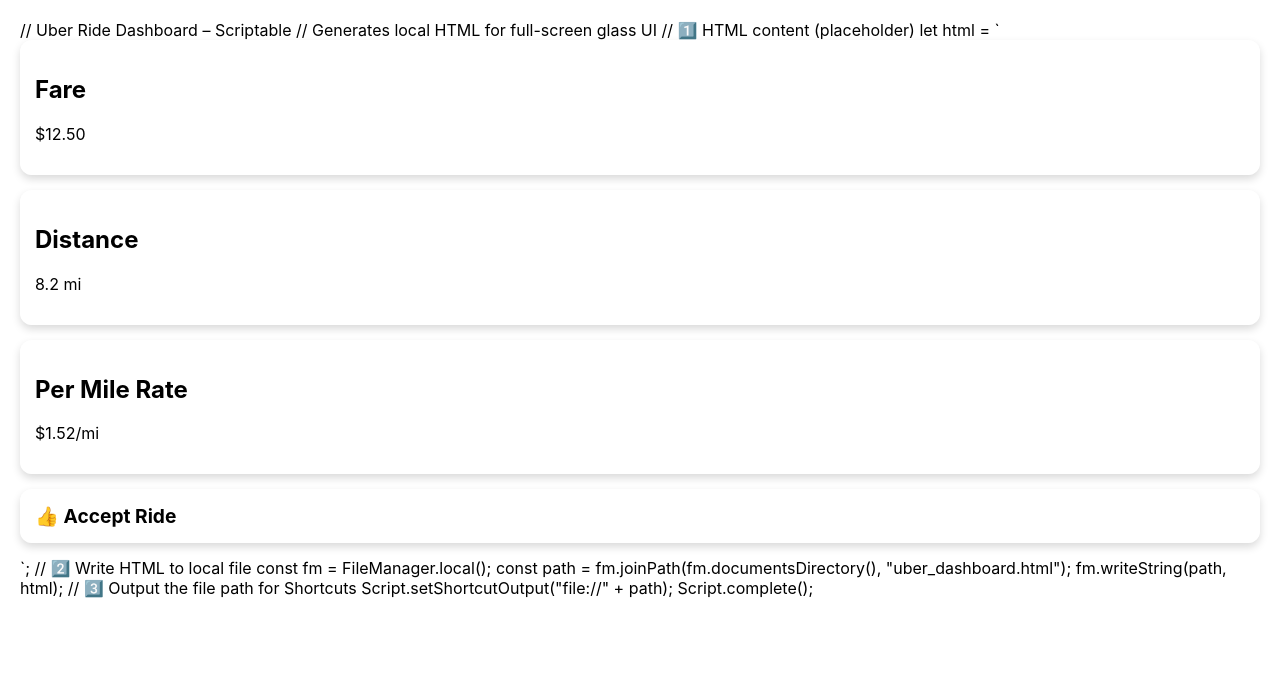
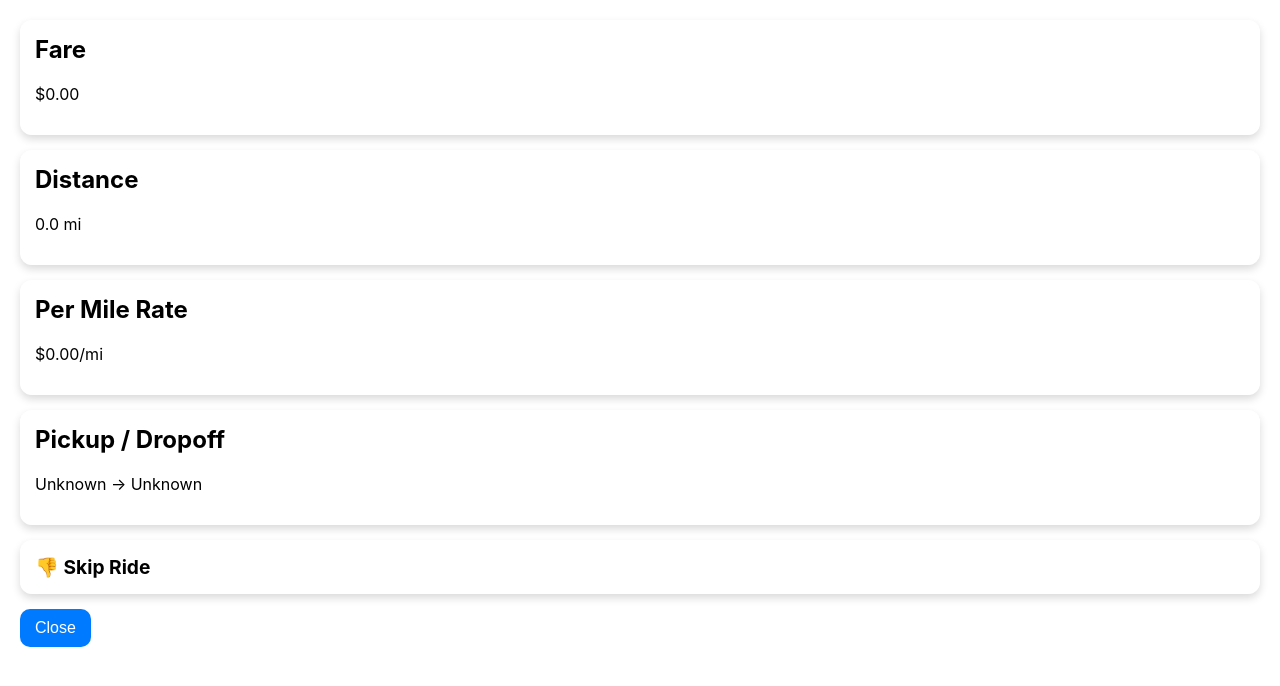
Before and after one commit to jamesburgos/refactored-couscous, a plain HTML site: page index.html in a window 1280 px wide. Drawn offline with Linux system fonts and the light colour scheme.

Commit message:
Update index.html

```diff
--- a/index.html
+++ b/index.html
@@ -1,61 +1,90 @@
-// Uber Ride Dashboard – Scriptable
-// Generates local HTML for full-screen glass UI
-
-// 1️⃣ HTML content (placeholder)
-let html = `
 <!DOCTYPE html>
-<html>
+<html lang="en">
 <head>
 <meta name="viewport" content="width=device-width, initial-scale=1.0">
+<title>Uber Ride Dashboard</title>
 <style>
+  /* Use system font stack */
   body {
     font-family: -apple-system, system-ui, sans-serif;
     margin: 0;
     padding: 20px;
-    background: rgba(255,255,255,0.35);
     backdrop-filter: blur(30px);
+    background: rgba(255,255,255,0.35); /* fallback for light mode */
+    transition: background 0.3s, color 0.3s;
   }
 
+  /* Cards styling */
   .card {
     padding: 15px;
     border-radius: 12px;
-    background: rgba(255,255,255,0.55);
+    background: rgba(255,255,255,0.5);
     box-shadow: 0 4px 8px rgba(0,0,0,0.15);
     margin-bottom: 15px;
     color: #000;
   }
 
+  h2 { margin-top: 0; }
+
   .verdict {
     font-weight: bold;
     font-size: 1.2em;
   }
+
+  button {
+    padding: 10px 15px;
+    border-radius: 10px;
+    border: none;
+    font-size: 1em;
+    cursor: pointer;
+    background-color: #007aff;
+    color: white;
+  }
+
+  /* Dark mode adjustments */
+  @media (prefers-color-scheme: dark) {
+    body {
+      background: rgba(0,0,0,0.35);
+    }
+    .card {
+      background: rgba(30,30,30,0.55);
+      color: #fff;
+      box-shadow: 0 4px 8px rgba(0,0,0,0.6);
+    }
+    button {
+      background-color: #0a84ff;
+      color: white;
+    }
+  }
 </style>
 </head>
 <body>
+
 <div class="card">
   <h2>Fare</h2>
-    <p>$12.50</p>
+  <p>$0.00</p>
 </div>
+
 <div class="card">
   <h2>Distance</h2>
-    <p>8.2 mi</p>
+  <p>0.0 mi</p>
 </div>
+
 <div class="card">
   <h2>Per Mile Rate</h2>
-    <p>$1.52/mi</p>
+  <p>$0.00/mi</p>
 </div>
+
+<div class="card">
+  <h2>Pickup / Dropoff</h2>
+  <p>Unknown → Unknown</p>
+</div>
+
 <div class="card verdict">
-    👍 Accept Ride
+  👎 Skip Ride
 </div>
+
+<button onclick="window.close()">Close</button>
+
 </body>
 </html>
-`;
-
-// 2️⃣ Write HTML to local file
-const fm = FileManager.local();
-const path = fm.joinPath(fm.documentsDirectory(), "uber_dashboard.html");
-fm.writeString(path, html);
-
-// 3️⃣ Output the file path for Shortcuts
-Script.setShortcutOutput("file://" + path);
-Script.complete();
```
Lines whose indentation alone changed are shown as unchanged.
